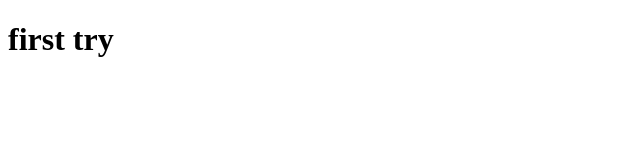
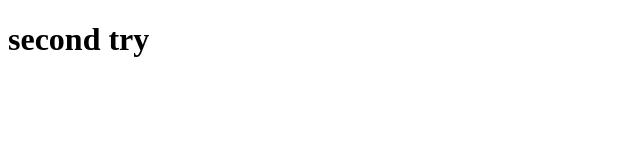
Before and after one commit to Yusef96/test-2, a plain HTML site: page index.html in a window 1280 px wide. Shown: the whole page, without its empty margins (0-640 px from the left). Drawn offline with Linux system fonts and the light colour scheme.

Commit message:
sec commit

```diff
--- a/index.html
+++ b/index.html
@@ -6,6 +6,6 @@
     <title>Document</title>
 </head>
 <body>
-    <h1>first try</h1>
+    <h1>second try</h1>
 </body>
 </html>
```
